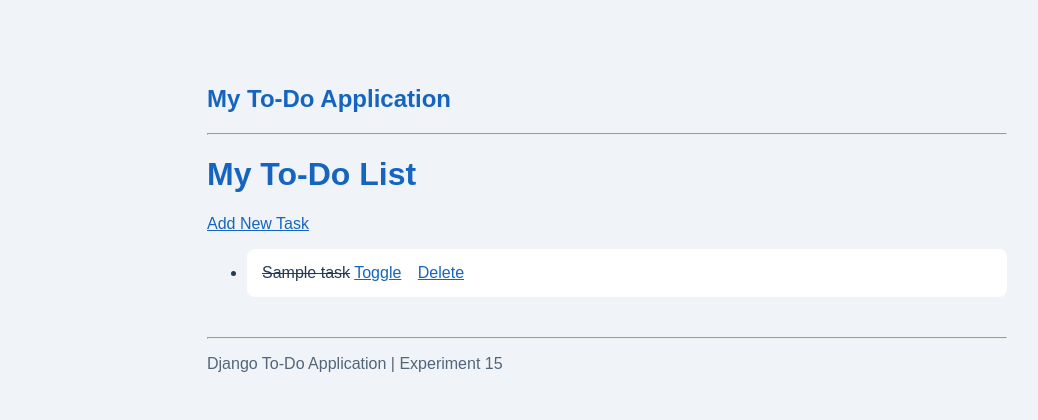
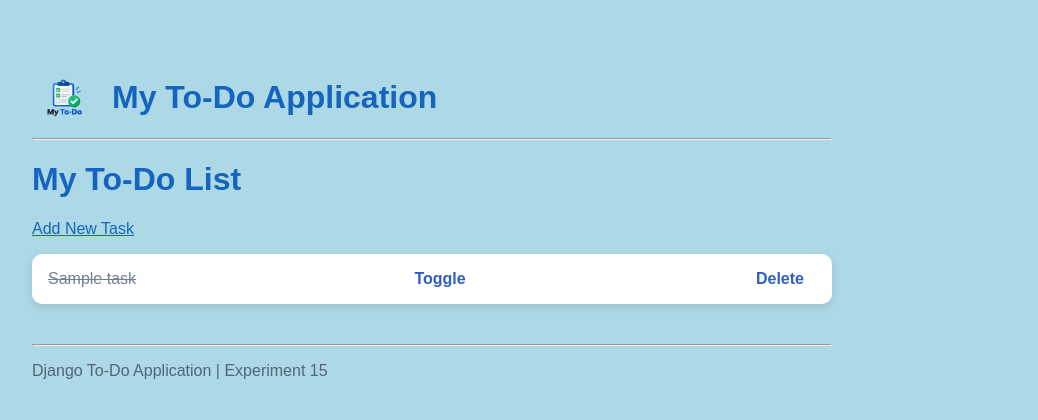
Before and after one commit to chaudharyanant684-spec/BACKEND-DEVELOPMENT, a Django app: page / in a window 1280 px wide. Shown: the top 420 px of the page, without its empty margins (33-1071 px from the left). Run offline with Django 5.2, Linux system fonts and the light colour scheme; tables that the repository leaves empty hold one stand-in row (values such as "Sample post").

Commit message:
Update Django To-Do App Experiment 15

```diff
--- /dev/null
+++ b/LAB/Exp15django_todo_app/todo/static/todo/css/style.css
@@ -0,0 +1,113 @@
+
+body {
+    font-family: Arial, sans-serif;
+    background-color: #f0f4f8;
+    color: #243b53;
+    max-width: 800px;
+    margin: 40px auto;
+    padding: 25px;
+}
+body {
+    background-color: lightblue;
+    font-family: Arial, sans-serif;
+    margin: 40px;
+}
+
+h1 {
+    color: darkblue;
+}
+
+header h2 {
+    color: #1565c0;
+}
+
+h1 {
+    color: #1565c0;
+}
+
+a {
+    color: #1565c0;
+    margin-right: 12px;
+}
+
+li {
+    background-color: white;
+    padding: 15px;
+    margin: 12px 0;
+    border-radius: 8px;
+}
+
+input {
+    padding: 10px;
+    border: 1px solid #ccc;
+    border-radius: 5px;
+}
+
+button {
+    padding: 10px 16px;
+    background-color: #1565c0;
+    color: white;
+    border: none;
+    border-radius: 5px;
+    cursor: pointer;
+}
+
+footer {
+    margin-top: 40px;
+    color: #526579;
+}
+
+.site-header .brand {
+    display: flex;
+    align-items: center;
+    gap: 15px;
+}
+
+.site-logo {
+    width: 65px;
+    height: 65px;
+    object-fit: contain;
+}
+
+.site-header h1 {
+    margin: 0;
+}
+
+/* Task list styling */
+ul {
+    list-style: none;
+    padding: 0;
+}
+
+.task-item {
+    background-color: white;
+    margin: 12px 0;
+    padding: 16px;
+    border-radius: 10px;
+    box-shadow: 0 3px 8px rgba(0, 0, 0, 0.1);
+    transition: transform 0.2s ease, box-shadow 0.2s ease;
+    display: flex;
+    align-items: center;
+    justify-content: space-between;
+    gap: 12px;
+}
+
+.task-item:hover {
+    box-shadow: 0 5px 14px rgba(0, 0, 0, 0.15);
+}
+
+.task-item a {
+    text-decoration: none;
+    color: #315fbd;
+    font-weight: bold;
+    margin-left: 8px;
+}
+
+.task-item a:hover {
+    text-decoration: underline;
+}
+
+/* Completed tasks */
+.task-item s {
+    color: #718096;
+}
--- /dev/null
+++ b/LAB/Exp15django_todo_app/todo/static/todo/js/app.js
@@ -0,0 +1,15 @@
+document.addEventListener("DOMContentLoaded", function () {
+    console.log("Django To-Do App JavaScript loaded!");
+
+    const taskItems = document.querySelectorAll(".task-item");
+
+    taskItems.forEach(function (item) {
+        item.addEventListener("mouseenter", function () {
+            item.style.transform = "translateX(5px)";
+        });
+
+        item.addEventListener("mouseleave", function () {
+            item.style.transform = "translateX(0)";
+        });
+    });
+});
--- a/LAB/Exp15django_todo_app/todo/static/todo/style.css
+++ /dev/null
@@ -1,49 +0,0 @@
-
-body {
-    font-family: Arial, sans-serif;
-    background-color: #f0f4f8;
-    color: #243b53;
-    max-width: 800px;
-    margin: 40px auto;
-    padding: 25px;
-}
-
-header h2 {
-    color: #1565c0;
-}
-
-h1 {
-    color: #1565c0;
-}
-
-a {
-    color: #1565c0;
-    margin-right: 12px;
-}
-
-li {
-    background-color: white;
-    padding: 15px;
-    margin: 12px 0;
-    border-radius: 8px;
-}
-
-input {
-    padding: 10px;
-    border: 1px solid #ccc;
-    border-radius: 5px;
-}
-
-button {
-    padding: 10px 16px;
-    background-color: #1565c0;
-    color: white;
-    border: none;
-    border-radius: 5px;
-    cursor: pointer;
-}
-
-footer {
-    margin-top: 40px;
-    color: #526579;
-}
--- a/LAB/Exp15django_todo_app/todo/templates/todo/base.html
+++ b/LAB/Exp15django_todo_app/todo/templates/todo/base.html
@@ -5,9 +5,11 @@
 <head>
     <meta charset="UTF-8">
     <title>{% block title %}My To-Do App{% endblock %}</title>
-    <link rel="stylesheet" href="{% static 'todo/style.css' %}">
+    <link rel="stylesheet" href="{% static 'todo/css/style.css' %}">
 </head>
+
 <body>
+
 
     {% include 'todo/header.html' %}
 
@@ -17,5 +19,7 @@
 
     {% include 'todo/footer.html' %}
 
+    <script src="{% static 'todo/js/app.js' %}"></script>
+
 </body>
 </html>
--- a/LAB/Exp15django_todo_app/todo/templates/todo/header.html
+++ b/LAB/Exp15django_todo_app/todo/templates/todo/header.html
@@ -1,5 +1,8 @@
-
-<header>
-    <h2>My To-Do Application</h2>
+{% load static %}
+<header class="site-header">
+    <div class="brand">
+        <img src="{% static 'todo/images/logo.png' %}" alt="My To-Do Logo" class="site-logo">
+        <h1>My To-Do Application</h1>
+    </div>
     <hr>
 </header>
--- a/LAB/Exp15django_todo_app/todo/templates/todo/task_list.html
+++ b/LAB/Exp15django_todo_app/todo/templates/todo/task_list.html
@@ -1,4 +1,3 @@
-
 {% extends 'todo/base.html' %}
 
 {% block title %}My To-Do List{% endblock %}
@@ -11,7 +10,7 @@
 
 <ul>
     {% for task in tasks %}
-        <li>
+        <li class="task-item">
             {% if task.completed %}
                 <s>{{ task.title }}</s>
             {% else %}
```
Also changed, not shown: LAB/Exp15django_todo_app/todo/admin.py (+8 -1 lines), LAB/Exp15django_todo_app/README.md, LAB/Exp15django_todo_app/todo/static/todo/images/logo.png (added).
